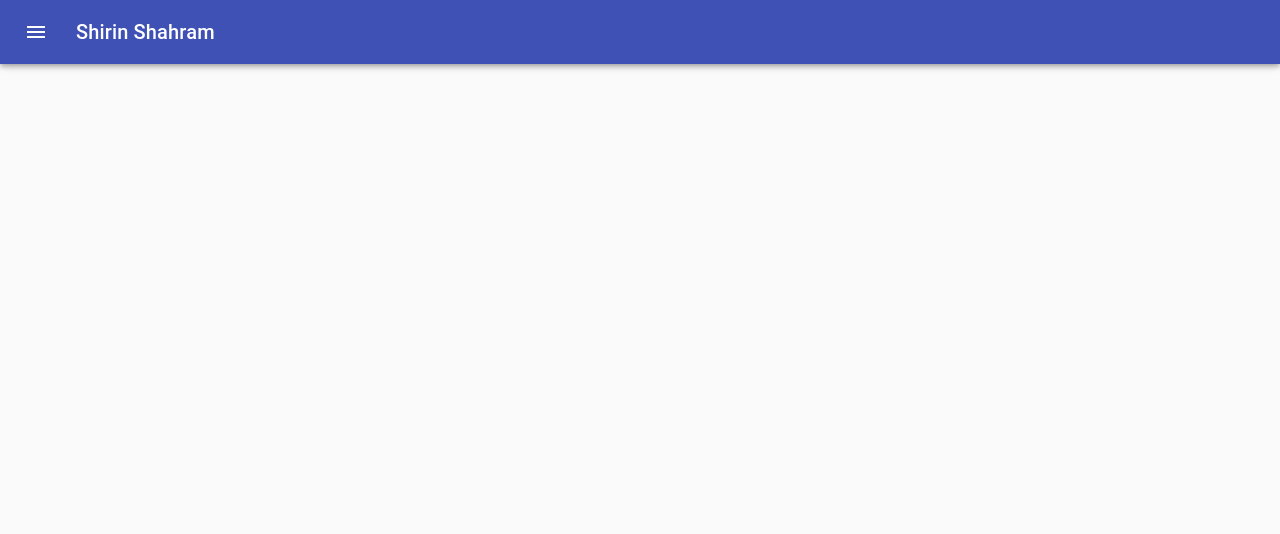
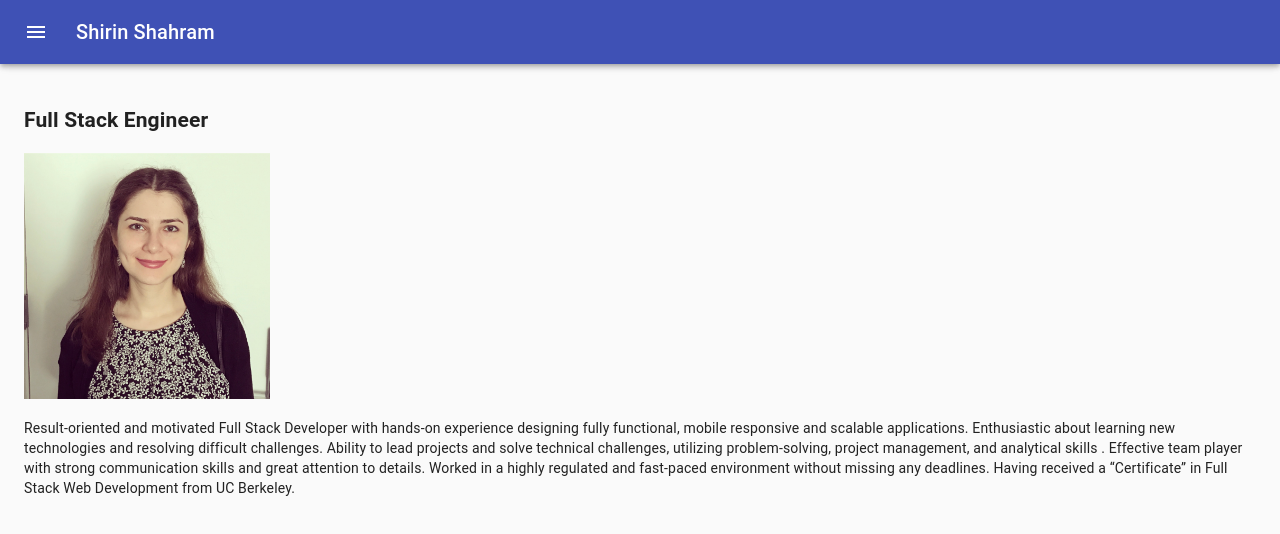
Before and after one commit to sshahram/react-portfolio, a React (Create React App) app: page / in a window 1280 px wide. Shown: the top 534 px of the page. Built offline with nearby package versions, Linux system fonts and the light colour scheme.

Commit message:
create About component

```diff
--- a/package.json
+++ b/package.json
@@ -10,6 +10,7 @@
     "@testing-library/user-event": "^12.8.3",
     "react": "^17.0.2",
     "react-dom": "^17.0.2",
+    "react-router-dom": "^5.2.0",
     "react-scripts": "4.0.3",
     "web-vitals": "^1.1.2"
   },
--- a/src/App.js
+++ b/src/App.js
@@ -1,9 +1,16 @@
 import Header from './components/Header';
+import { Switch, Route } from 'react-router-dom';
+import About from './components/About';
 
 function App() {
   return (
     <div>
-      <Header></Header>
+      <Header>
+        <Switch>
+          <Route path='/About' component={About} />
+          <Route path='/' component={About} />
+        </Switch>
+      </Header>
     </div>
   );
 }
--- /dev/null
+++ b/src/components/About/index.js
@@ -0,0 +1,23 @@
+import React from 'react';
+import profileImage from "../../assets/images/profile-pic.JPG"
+
+function About() {
+    return (
+        <section className="my-5">
+            <h1 id="about">Full Stack Engineer</h1>
+            <img src={profileImage} style={{ width: "20%", height: "20%" }} alt="profile picture" />
+            <div>
+                <p>
+                    Result-oriented and motivated Full Stack Developer with hands-on experience designing fully functional, mobile responsive and scalable applications.
+                    Enthusiastic about learning new technologies and resolving difficult challenges.
+                    Ability to lead projects and solve technical challenges, utilizing problem-solving, project management, and analytical skills .
+                    Effective team player with strong communication skills and great attention to details.
+                    Worked in a highly regulated and fast-paced environment without missing any deadlines.
+                    Having received a “Certificate” in Full Stack Web Development from UC Berkeley.
+                </p>
+            </div>
+        </section>
+    );
+}
+
+export default About;
--- a/src/components/Header/index.js
+++ b/src/components/Header/index.js
@@ -77,7 +77,7 @@
   },
 }));
 
-export default function PersistentDrawerLeft() {
+export default function PersistentDrawerLeft(props) {
   const classes = useStyles();
   const theme = useTheme();
   const [open, setOpen] = React.useState(false);
@@ -145,6 +145,7 @@
         })}
       >
         <div className={classes.drawerHeader} />
+            {props.children}
       </main>
     </div>
   );
--- a/src/index.js
+++ b/src/index.js
@@ -3,11 +3,12 @@
 import './index.css';
 import App from './App';
 import reportWebVitals from './reportWebVitals';
+import { BrowserRouter as Router } from 'react-router-dom';
 
 ReactDOM.render(
-  <React.StrictMode>
+  <Router>
     <App />
-  </React.StrictMode>,
+  </Router>,
   document.getElementById('root')
 );
 
```
Also changed, not shown: src/assets/images/profile-pic.JPG (added), 1 other file (tests, documents, lock files or other folders).
